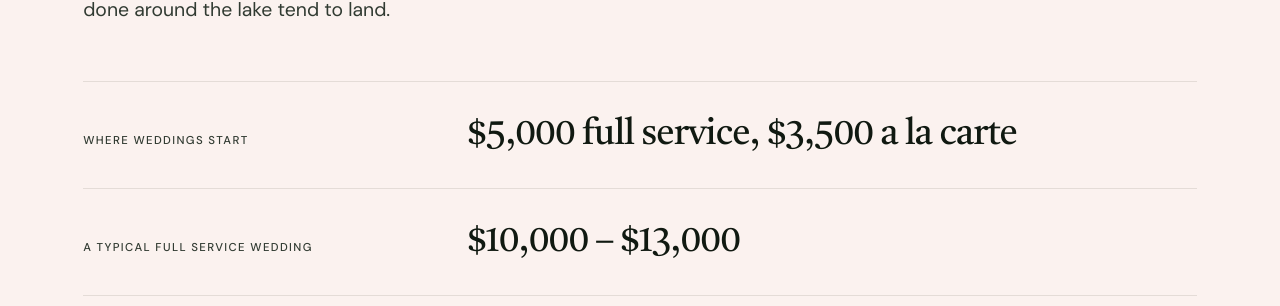
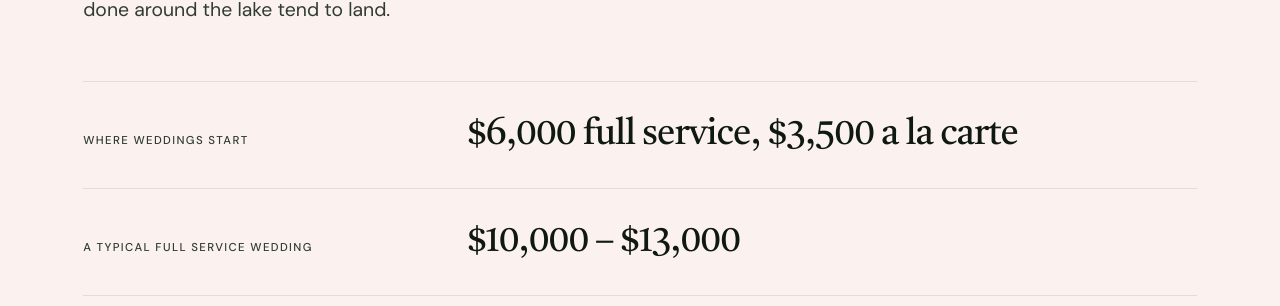
Before and after one commit to jshplhm/goldenflowers, a Jekyll site: the page built from weddings/index.md, in a window 1280 px wide and 900 px high, scrolled down 1355 px. Shown: the part 144-450 px from the top of the window. Built offline with Jekyll 4.4.1, drawn with Linux system fonts in a browser that asks for light colours.

Commit message:
Update site copy in _data/weddings.yml via inline editor

```diff
--- a/_data/weddings.yml
+++ b/_data/weddings.yml
@@ -165,7 +165,7 @@ pricing:
   # caption = optional second line under the label.
   figures:
     - label: Where weddings start
-      amount: "$5,000 full service, $3,500 a la carte"
+      amount: "$6,000 full service, $3,500 a la carte"
       caption: ""
     - label: A typical full service wedding
       amount: "$10,000 – $13,000"
```
